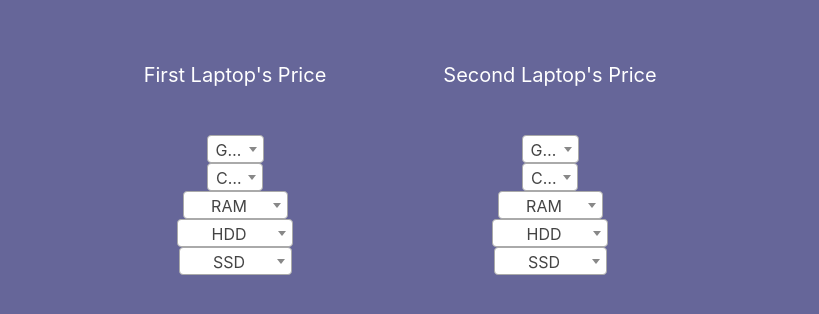
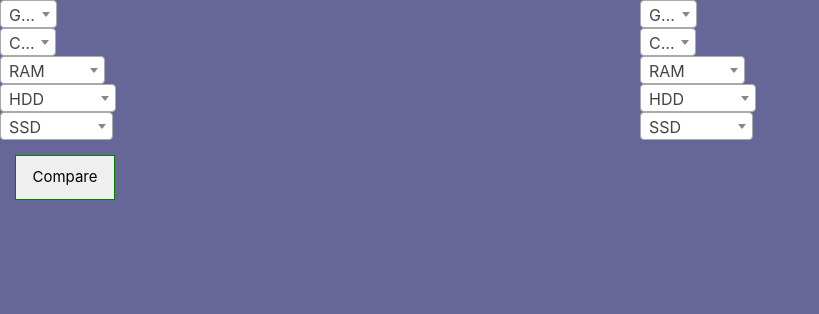
Before and after one commit to parathan/laptop-price-gauge, a Flask app: page /LPG in a window 1280 px wide. Shown: the part 56-370 px from the top of the page, without its empty margins (0-819 px from the left). Run offline with Flask 2, Linux system fonts and the light colour scheme; data that the repository does not hold is empty; some libraries are stand-ins or nearby versions.

Commit message:
one form

```diff
--- a/Templates/LPG.HTML
+++ b/Templates/LPG.HTML
@@ -16,17 +16,8 @@ $(document).ready(function() {
 
 
 {% block body %}
-<div class="container"id=container>
-	<div class="row"
-		<div class="col"
-	</div>
-	<div class="col">
-		<div id="first_laptop">
-
-			<div class=laptop_heading>First Laptop's Price</div>
-
-			<div class="laptop_form">
 	<form action="{{ url_for('calculation') }}">
+		<div class="subentry">
 			<select class="dropdown" placeholder="GPU" name="GPU1">
 				<option value="" selected disabled hidden> GPU </option>
 				{% for gpu in gpus %}
@@ -61,20 +52,8 @@ $(document).ready(function() {
 				<option value="512GB">512GB</option>
 				<option value="1TB">1TB or more</option>
 			</select><br>
-			</form>
-			<div>
-
 		</div>
-
-		</div>
-		</div>
-	</div>
-		<div id="second_laptop">
-
-			<div class=laptop_heading>Second Laptop's Price</div>
-
-			<div class="laptop_form">
-			<form>
+		<div class="subentry">
 			<select class="dropdown" name="GPU2">
 				<option value="" selected disabled hidden> GPU </option>
 				{% for gpu in gpus %}
@@ -109,11 +88,8 @@ $(document).ready(function() {
 				<option value="512GB">512GB</option>
 				<option value="1TB">1TB or more</option>
 			</select><br>
+		</div>
+			<input type="Submit" value="Compare">
 	</form>
-		</div>
-
-	</div>
-</div>
-</div>
 
 {% endblock %}
--- a/static/css/style.css
+++ b/static/css/style.css
@@ -5,6 +5,10 @@ body{
     height: 100vh;
     padding:0;
     margin:0;
+}
+.subentry{
+  width: 50%;
+  float: left;
 }
 
 #navigator{
```
Lines whose indentation alone changed are shown as unchanged.
